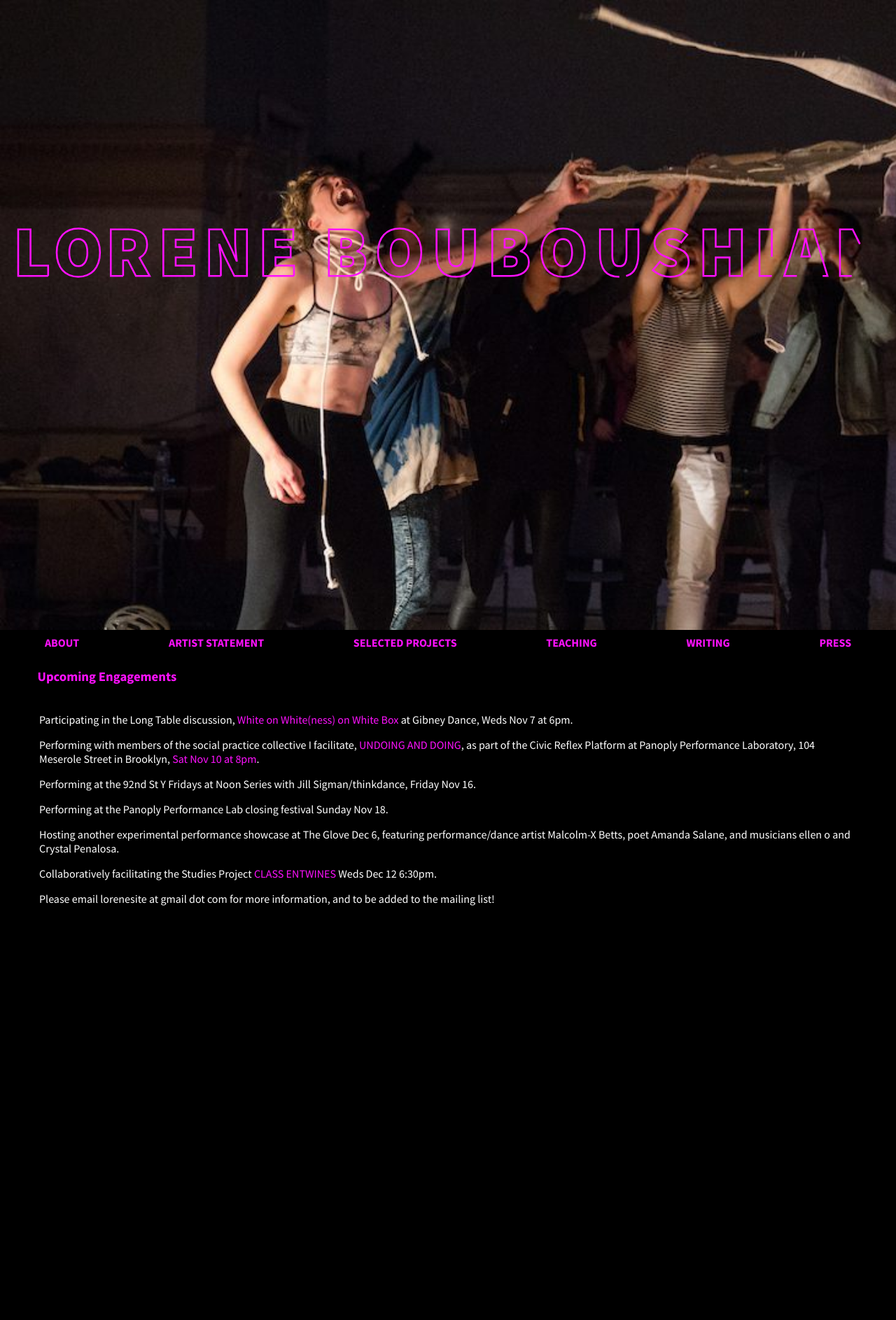
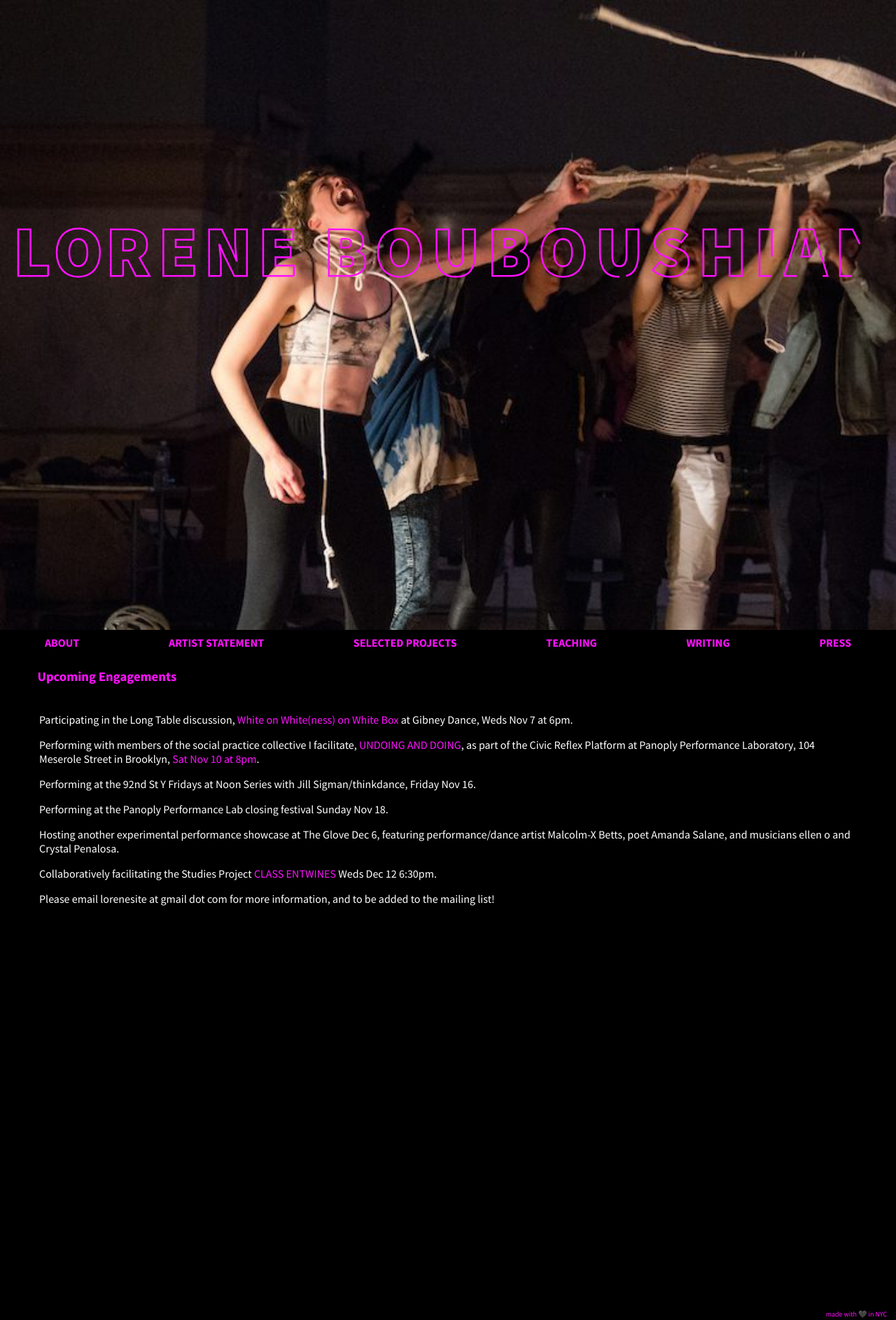
Before and after one commit to lb2410/lorenebouboushian.org, a Jekyll site: the page built from index.md, in a window 1280 px wide. Shown: the whole page at 70% size. Built offline with Jekyll 4.4.1, drawn with Linux system fonts in a browser that asks for light colours.

Commit message:
tidy home fadez

```diff
--- a/_layouts/home.html
+++ b/_layouts/home.html
@@ -32,3 +32,6 @@
 
   </div>
 </main>
+<footer>
+  <a href="https://github.com/lb2410/lorenebouboushian.org" target="_blank" rel="nofollow" title="bRiGhTgReEnDaDaDdYsAuCeSiXtYnIne">made with 🖤 in NYC</a>
+</footer>
--- a/assets/css/styles.css
+++ b/assets/css/styles.css
@@ -71,9 +71,10 @@
 }
 
 #keepItMovin {
-  padding: 10px;
+  padding: 0 6px 6px 6px;
   color: #f1f;
   background-color: rgba(0,0,0,0.7);
+  border-radius: 5px 5px 0 0;
 }
 
 .fadeToBlackBg {
@@ -187,6 +188,37 @@
   }
 }
 
+.fadeToTrans {
+  animation-name: fadeToTrans;
+  animation-duration: 3s;
+  color: rgba(0,0,0,0) !important;
+  text-shadow:
+    0 0 40px rgba(0,0,0,0),
+    0 0 80px rgba(0,0,0,0),
+    0 0 90px rgba(0,0,0,0),
+    0 0 100px rgba(0,0,0,0),
+    0 0 150px rgba(0,0,0,0);
+}
+@keyframes fadeToTrans {
+  0% {
+    color: #f1f;
+    text-shadow:
+      0 0 40px  #f1f,
+      0 0 80px  #f1f,
+      0 0 90px #f1f,
+      0 0 100px #f1f,
+      0 0 150px #f1f;
+  }
+  100% {
+    color: rgba(0,0,0,0);
+    text-shadow:
+      0 0 40px rgba(0,0,0,0),
+      0 0 80px rgba(0,0,0,0),
+      0 0 90px rgba(0,0,0,0),
+      0 0 100px rgba(0,0,0,0),
+      0 0 150px rgba(0,0,0,0);
+  }
+}
 /* nav.html */
 
 nav {
@@ -231,6 +263,16 @@
   color: #666;
 }
 
+footer {
+  text-align: right;
+  margin-right: 1vw;
+  margin-bottom: 2px;
+  font-size: 10px;
+}
+footer a {
+  text-decoration: none;
+}
+
 /* mobile stuffz */
 @media (max-width: 600px) {
   #subHeading {
--- a/assets/js/main.js
+++ b/assets/js/main.js
@@ -1,14 +1,13 @@
-anime({
+var anim = document.querySelector('#headerLineDrawing .lines path') && anime({
   targets: '#headerLineDrawing .lines path',
   strokeDashoffset: [anime.setDashoffset, 0],
-
   easing: 'easeInOutSine',
   duration: 1500,
+  direction: 'alternate',
+  loop: false,
   delay: function(el, i) {
     return i * 250
-  },
-  direction: 'alternate',
-  loop: false,
+  }
 });
 
 var header = document.querySelector('header')
@@ -16,14 +15,12 @@
   header.classList.add('fadeToBlackBg');
   // document.getElementById('headerLineDrawing').classList.add('fadeToHotpinkColor');
 }
-
-setTimeout(function(){
 var subHeading = document.getElementById('subHeading');
 if(subHeading){
+  setTimeout(function(){
     subHeading.classList.remove('invisible');
     subHeading.classList.add('fadeToHotpinkNeon');
     subHeading.classList.add('neon');
-  }
 
     var keepItMovin = document.getElementById('keepItMovin');
     if(keepItMovin){
@@ -33,6 +30,16 @@
     }
 
   }, 6000);
+
+  setTimeout(function(){
+    subHeading.classList.remove('fadeToHotpinkNeon');
+    subHeading.classList.add('fadeToTrans');
+    if(anim){
+      anim.play();
+      anim.reverse();
+    }
+  }, 12000);
+}
 
 
 
```
Lines whose indentation alone changed are shown as unchanged.
